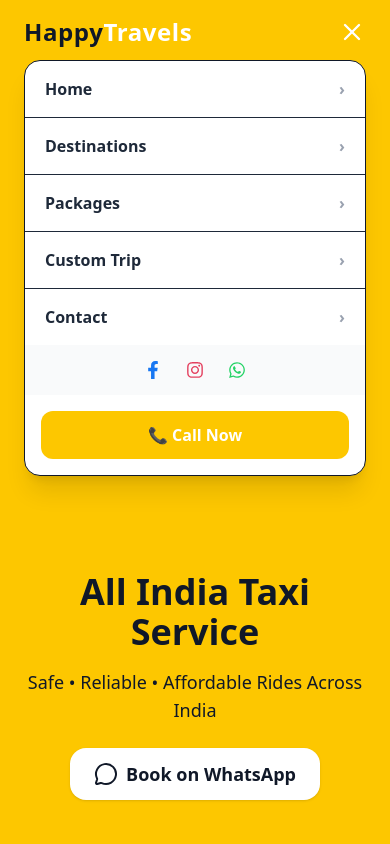
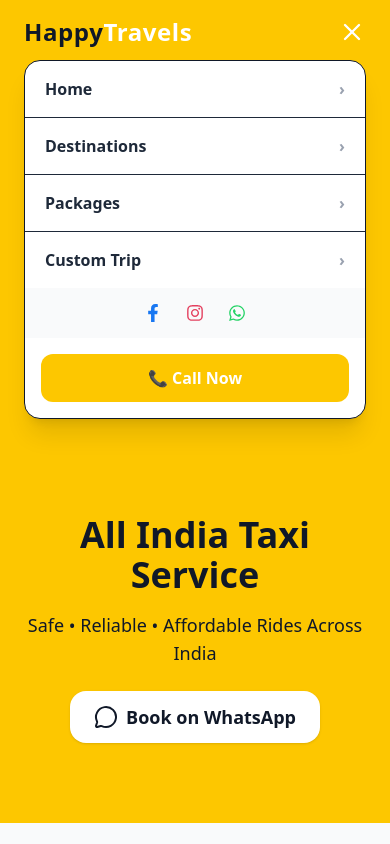
Before and after one commit to nishan-khiva/HappyTravels, a React (Vite) app: page / in a window 390 px wide. Both pictures are taken after a click on the button 352 px from the left and 32 px from the top of the page. Shown: the top 844 px of the page. Built offline with nearby package versions, Linux system fonts and the light colour scheme.

Commit message:
updatenavbar

```diff
--- a/src/component/Navbar.jsx
+++ b/src/component/Navbar.jsx
@@ -89,9 +89,9 @@ export default function Navbar() {
             {[
               { name: "Home", link: "/home" },
               { name: "Destinations", link: "/destination" },
-              { name: "Packages", link: "/packages" },
+              { name: "Packages", link: "/package" },
               { name: "Custom Trip", link: "/customtrip" },
-              { name: "Contact", link: "/contact" },
+              // { name: "Contact", link: "/contact" },
             ].map((item) => (
               <a
                 key={item.name}
```
